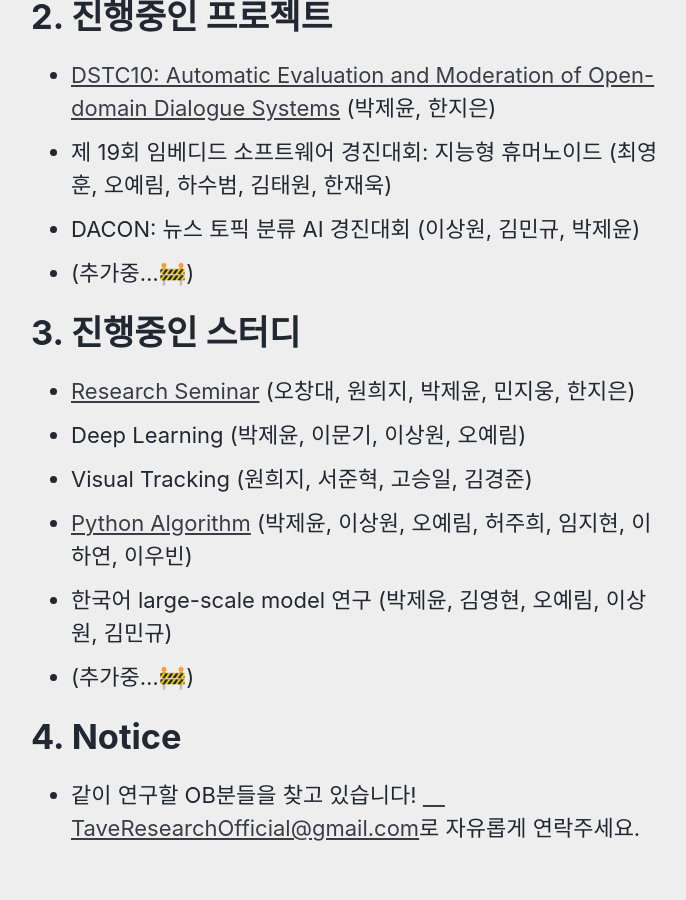
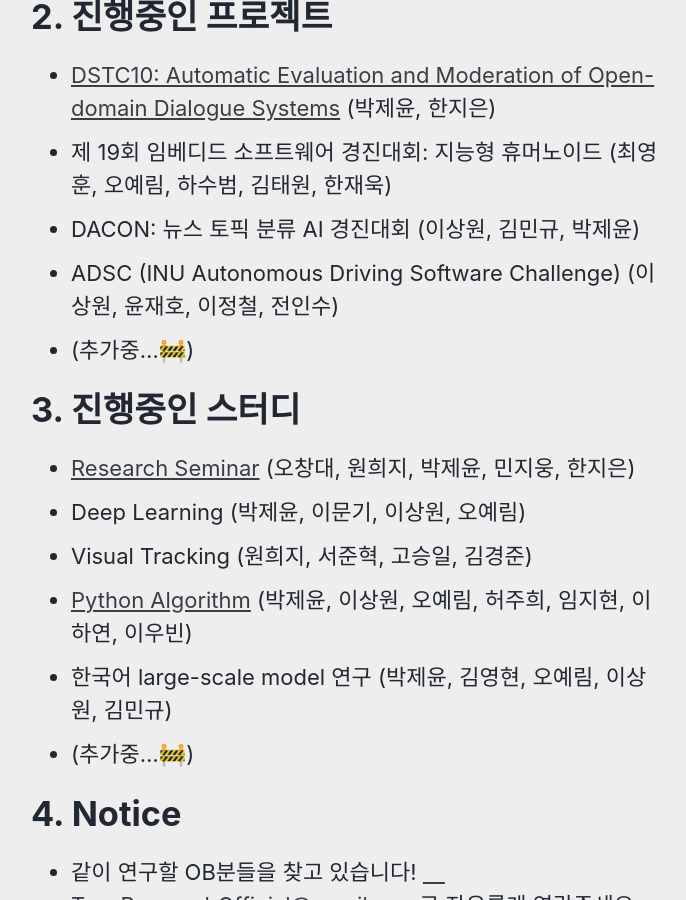
Before and after one commit to TAVEResearch/TAVEResearch.github.io, a Jekyll site: the page built from about.md, in a window 1280 px wide and 900 px high, scrolled down 696 px. Shown: the whole window, without its empty margins (291-977 px from the left). Built offline with Jekyll 4.4.1, drawn with Linux system fonts in a browser that asks for light colours; cached includes are drawn as plain includes.

Commit message:
amend about

```diff
--- a/about.md
+++ b/about.md
@@ -19,6 +19,7 @@ TAVE OB들을 위한 연구 및 개발 그룹입니다. 컴퓨터비전, 자연
 - [DSTC10: Automatic Evaluation and Moderation of Open-domain Dialogue Systems](https://github.com/Jeiyoon/dstc10) (박제윤, 한지은)
 - 제 19회 임베디드 소프트웨어 경진대회: 지능형 휴머노이드 (최영훈, 오예림, 하수범, 김태원, 한재욱)
 - DACON: 뉴스 토픽 분류 AI 경진대회 (이상원, 김민규, 박제윤)
+- ADSC (INU Autonomous Driving Software Challenge) (이상원, 윤재호, 이정철, 전인수)
 - (추가중...🚧)
 
 # 3. 진행중인 스터디
```
